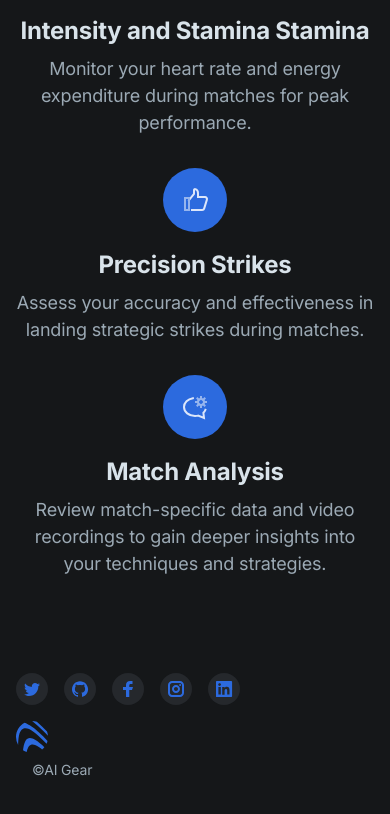
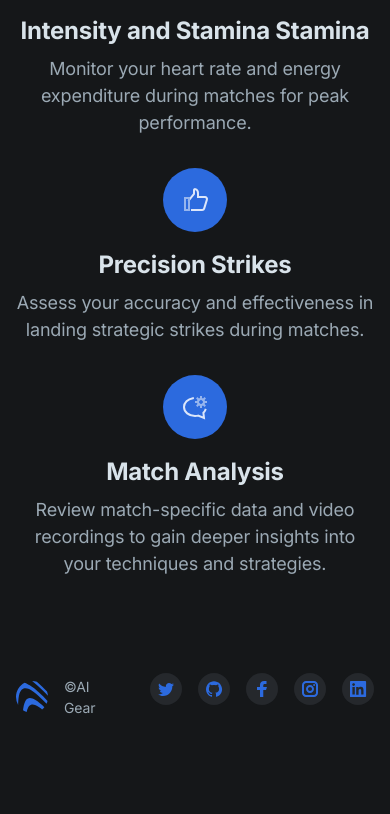
Before and after one commit to shoopapa/ai-gear, a Next.js app in the folder apps/marketing/: page / in a window 390 px wide. Shown: the part 1943-2757 px from the top of the page. After the commit the page ends 2712 px from the top, so only its background shows below. Built offline with nearby package versions, Linux system fonts and the light colour scheme.

Commit message:
remove md

```diff
--- a/apps/marketing/components/ui/footer.tsx
+++ b/apps/marketing/components/ui/footer.tsx
@@ -9,10 +9,10 @@ export default function Footer() {
 
 
           {/* Bottom area */}
-          <div className="md:flex md:items-center md:justify-between">
+          <div className="flex items-center justify-between">
 
             {/* Social links */}
-            <ul className="flex mb-4 md:order-1 md:ml-4 md:mb-0">
+            <ul className="flex mb-4 order-1 ml-4 mb-0">
               <li>
                 <Link href="/" className="flex justify-center items-center text-purple-600 bg-gray-800 hover:text-gray-100 hover:bg-purple-600 rounded-full transition duration-150 ease-in-out" aria-label="Twitter">
                   <svg className="w-8 h-8 fill-current" viewBox="0 0 32 32" xmlns="http://www.w3.org/2000/svg">
@@ -53,7 +53,7 @@ export default function Footer() {
             </ul>
 
             {/* Copyrights note */}
-            <div className="md:flex md:items-center md:justify-between">
+            <div className="flex items-center ustify-between">
               <Link href="/" className="inline-block" aria-label="Cruip">
                 <svg className="w-8 h-8 fill-current text-purple-600" viewBox="0 0 32 32" xmlns="http://www.w3.org/2000/svg">
                   <path d="M31.952 14.751a260.51 260.51 0 00-4.359-4.407C23.932 6.734 20.16 3.182 16.171 0c1.634.017 3.21.28 4.692.751 3.487 3.114 6.846 6.398 10.163 9.737.493 1.346.811 2.776.926 4.262zm-1.388 7.883c-2.496-2.597-5.051-5.12-7.737-7.471-3.706-3.246-10.693-9.81-15.736-7.418-4.552 2.158-4.717 10.543-4.96 16.238A15.926 15.926 0 010 16C0 9.799 3.528 4.421 8.686 1.766c1.82.593 3.593 1.675 5.038 2.587 6.569 4.14 12.29 9.71 17.792 15.57-.237.94-.557 1.846-.952 2.711zm-4.505 5.81a56.161 56.161 0 00-1.007-.823c-2.574-2.054-6.087-4.805-9.394-4.044-3.022.695-4.264 4.267-4.97 7.52a15.945 15.945 0 01-3.665-1.85c.366-3.242.89-6.675 2.405-9.364 2.315-4.107 6.287-3.072 9.613-1.132 3.36 1.96 6.417 4.572 9.313 7.417a16.097 16.097 0 01-2.295 2.275z" />
```
